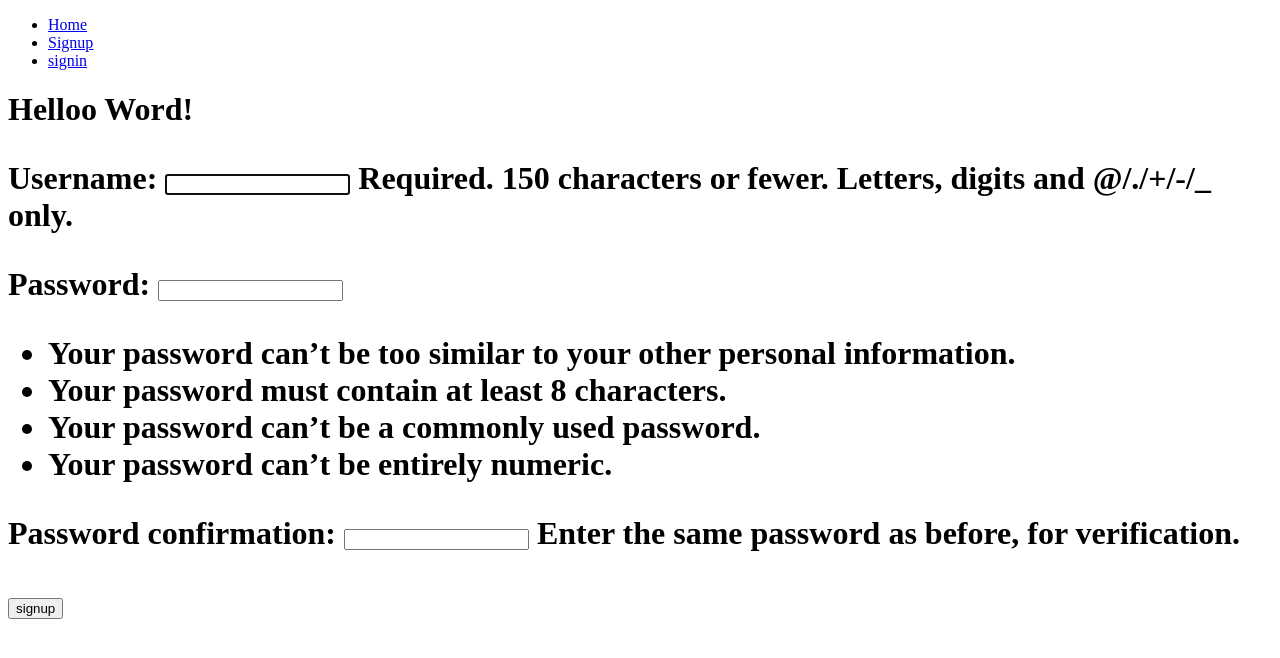
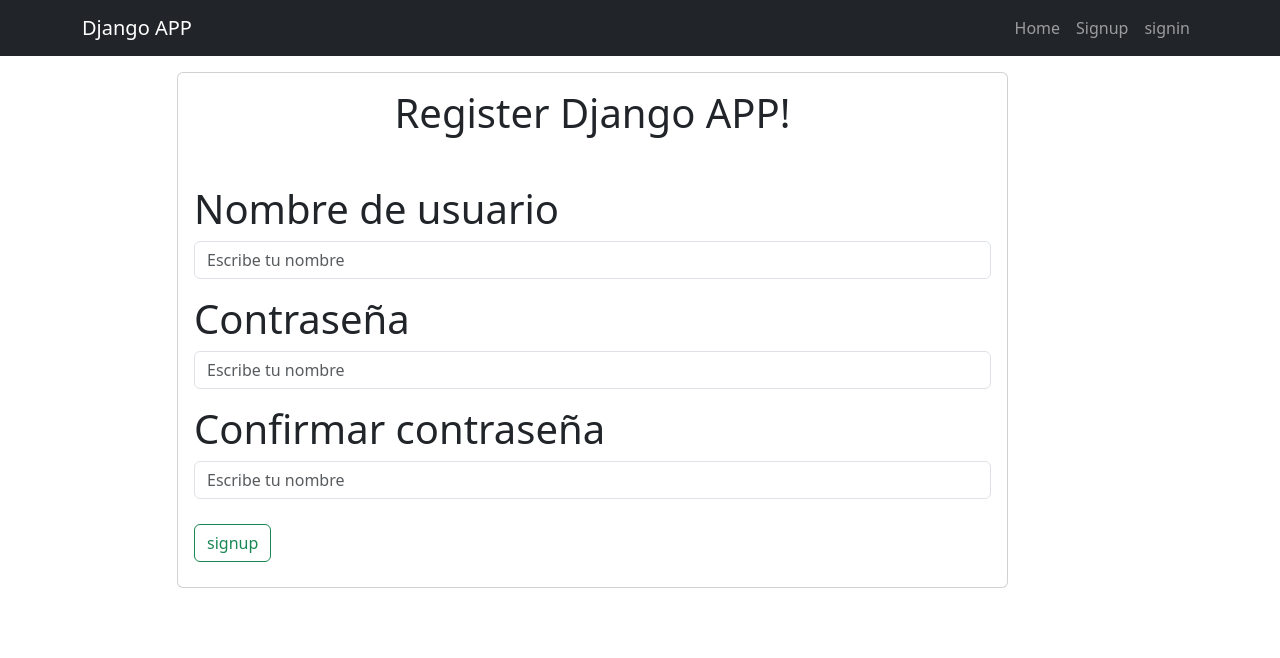
Before and after one commit to fabian-ded/django_Crud, a Django app: page /signup/ in a window 1280 px wide. Shown: the top 658 px of the page. Run offline with Django 5.2, Linux system fonts and the light colour scheme.

Commit message:
estuve mejorando el diseño de mi aplicacion con boostrap

```diff
--- a/tasks/templates/base.html
+++ b/tasks/templates/base.html
@@ -4,40 +4,47 @@
     <meta charset="UTF-8">
     <meta name="viewport" content="width=device-width, initial-scale=1.0">
     <title>django CRUD</title>
+    <link rel="stylesheet" href="https://cdn.jsdelivr.net/npm/bootstrap@5.3.7/dist/css/bootstrap.min.css">
 </head>
 <body>
 
-    <nav>
-        <ul>
-            <li>
-                <a href="/">Home</a>
+    <nav class="navbar navbar-expand-lg bg-dark navbar-dark">
+  <div class="container">
+    <a class="navbar-brand" href="/">Django APP</a>
+    <button class="navbar-toggler" type="button" data-bs-toggle="collapse" data-bs-target="#navbarNav" aria-controls="navbarNav" aria-expanded="false" aria-label="Toggle navigation">
+      <span class="navbar-toggler-icon"></span>
+    </button>
+    <div class="collapse navbar-collapse" id="navbarNav">
+      <ul class="navbar-nav ms-auto">
+        <li class="nav-item">
+                <a href="/" class="nav-link">Home</a>
             </li>
-
             <!-- aqui abajo estamos diciendo que si el usuario esta autenticado puede ver esa ruta y si no pues debe registrarse en signup -->
             {% if user.is_authenticated %}
-            <li>
-                <a href="/tasks">tasks</a>
+            <li class="nav-item">
+                <a href="/tasks" class="nav-link">tasks</a>
             </li>
-            <li>
-                <a href="/tasks/create">create task</a>
+            <li class="nav-item">
+                <a href="/tasks/create" class="nav-link">create task</a>
             </li>
-            <li>
-                <a href="/tasks_completed">tasks completed</a>
+            <li class="nav-item">
+                <a href="/tasks_completed" class="nav-link">tasks completed</a>
             </li>
-            <li>
-                <a href="/logout">logout</a>
+            <li class="nav-item">
+                <a href="/logout" class="nav-link">logout</a>
             </li>
             {% else%}
-            <li>
-                <a href="/signup">Signup</a>
+            <li class="nav-item">
+                <a href="/signup" class="nav-link">Signup</a>
             </li>
-            <li>
-                <a href="/signin">signin</a>
+            <li class="nav-item">
+                <a href="/signin" class="nav-link">signin</a>
             </li>
             {% endif %}
-        </ul>
-    </nav>
-
+      </ul>
+    </div>
+  </div>
+</nav>
     {%block content%}
     {% endblock %}
 
--- a/tasks/templates/signup.html
+++ b/tasks/templates/signup.html
@@ -1,17 +1,35 @@
 {% extends "base.html" %}
 
 {% block content %}
-<h1> Helloo Word!<h1>
 
-{{error}}
 
-<form method="post">
-    {% csrf_token %}
-    {{form.as_p}}
+<main class="container">
+    <div class="row">
+        <div class="col-md-9 offset-md-1 mt-3">
+            <form method="POST" class="card card-body">
+            <h1 class="text-center form-label mb-5">Register Django APP!<h1>
+            {{error}}
+            {% csrf_token %}
 
-    <button>
-        signup
-    </button>
-</form>
+            <div class="mb-3">
+                <label for="username" class="form-label">Nombre de usuario</label>
+                <input type="text" name="username" id="username" class="form-control" placeholder="Escribe tu nombre">
+            </div>
+            <div class="mb-3">
+                <label for="password" class="form-label">Contraseña</label>
+                <input type="password1" name="password1" id="password1" class="form-control" placeholder="Escribe tu nombre">
+            </div>
+            <div class="mb-3">
+                <label for="password2" class="form-label">Confirmar contraseña</label>
+                <input type="password" name="password2" id="password2" class="form-control" placeholder="Escribe tu nombre">
+            </div>
+
+            <button class="btn btn-outline-success">
+                signup
+            </button>
+            </form>
+        </div>
+    </div>
+</main>
 
 {% endblock %}
```
Also changed, not shown: tasks/forms.py (+7 -2 lines), tasks/templates/create_task.html (+9 -5 lines), tasks/templates/home.html (+18 -2 lines), tasks/templates/signin.html (+25 -9 lines), tasks/templates/task_detail.html (+11 -7 lines), tasks/templates/tasks.html (+14 -10 lines), db.sqlite3.
